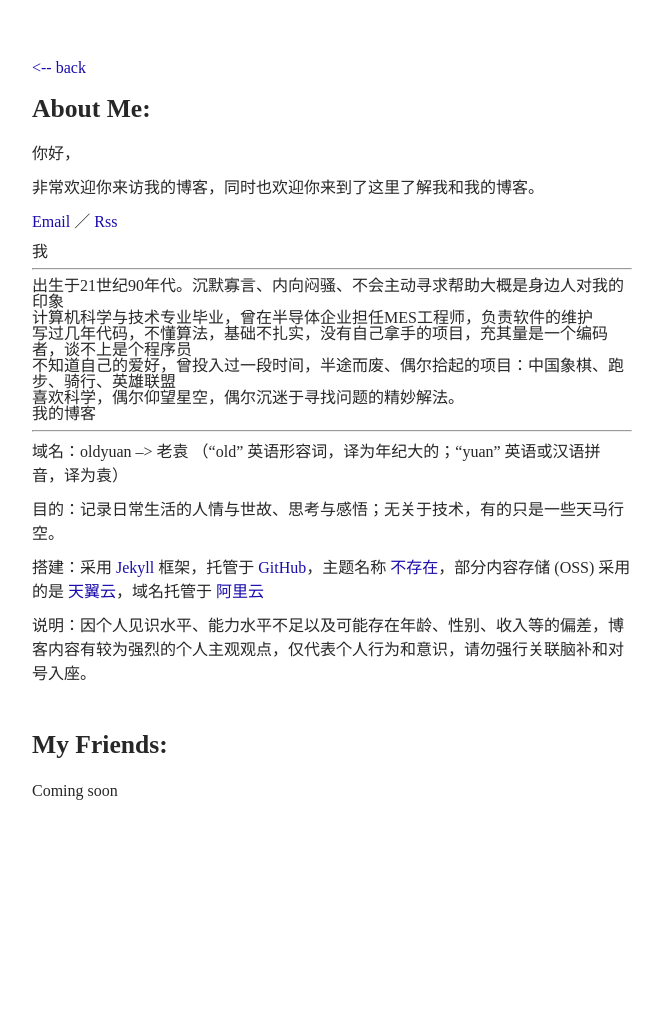
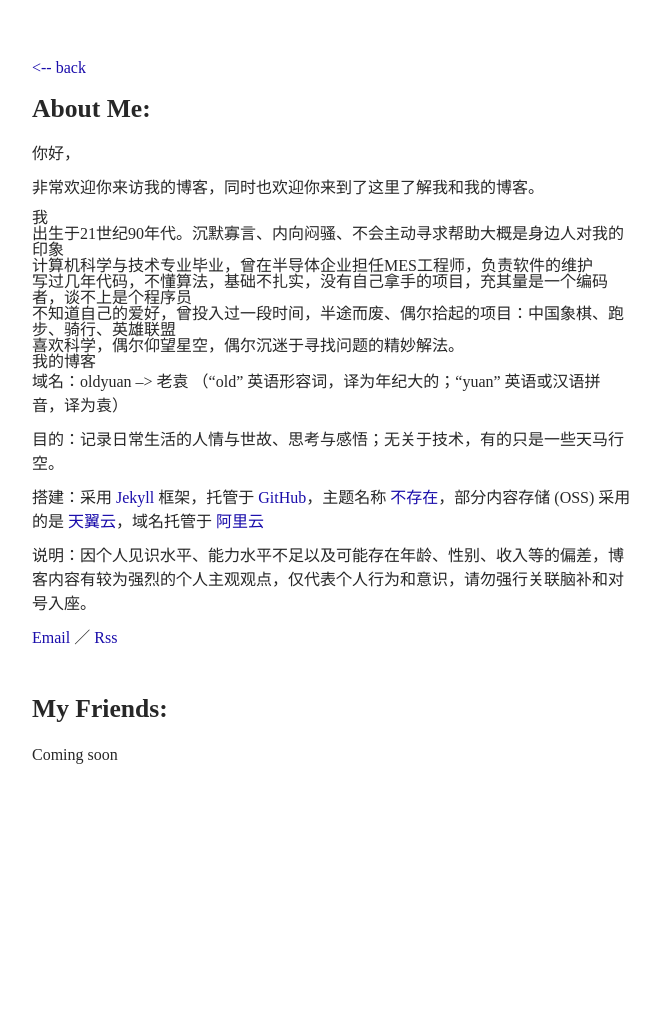
Before and after one commit to yrir/oldyuan.com, a Jekyll site: the page built from me/index.md, in a window 1280 px wide. Shown: the whole page, without its empty margins (308-968 px from the left). Built offline with Jekyll 4.4.1, drawn with Linux system fonts in a browser that asks for light colours; some web fonts are replaced; after the commit the page ends 987 px from its top, so only the background shows below that.

```diff
--- a/me/index.md
+++ b/me/index.md
@@ -6,50 +6,26 @@ layout: about
 
 非常欢迎你来访我的博客，同时也欢迎你来到了这里了解我和我的博客。
 
-[Email](mailto:yuianch@outlook.it) **／** [Rss](https://oldyuan.com/feed)
-
-
-
 ## 我
-
-----------------------------------------------------------------------------------------------------------------------
 
 | 出生于21世纪90年代。沉默寡言、内向闷骚、不会主动寻求帮助大概是身边人对我的印象
 
-
-
 | 计算机科学与技术专业毕业，曾在半导体企业担任MES工程师，负责软件的维护
-
-
 
 | 写过几年代码，不懂算法，基础不扎实，没有自己拿手的项目，充其量是一个编码者，谈不上是个程序员
 
-
-
 | 不知道自己的爱好，曾投入过一段时间，半途而废、偶尔拾起的项目：中国象棋、跑步、骑行、英雄联盟
-
-
 
 | 喜欢科学，偶尔仰望星空，偶尔沉迷于寻找问题的精妙解法。
 
-
-
 ## 我的博客
-
-
-
---------------------------------------------------------------------------------------------------------------------------------
 
 **域名**：oldyuan --> 老袁 （“**old**” 英语形容词，译为**年纪大的**；“**yuan**” 英语或汉语拼音，译为**袁**）
 
-
-
 **目的**：记录日常生活的人情与世故、思考与感悟；无关于技术，有的只是一些天马行空。
-
-
 
 **搭建**：采用 [Jekyll](https://www.jekyll.com.cn/) 框架，托管于 [GitHub](https://www.github.com/)，主题名称 [不存在](https://oldbyuan.com/404.html)，部分内容存储 (OSS) 采用的是 [天翼云](https://www.ctyun.cn/)，域名托管于 [阿里云](https://www.aliyun.com/)
 
+**说明**：因个人见识水平、能力水平不足以及可能存在年龄、性别、收入等的偏差，博客内容有较为强烈的**个人主观观点**，仅代表个人行为和意识，请勿强行关联脑补和对号入座。
 
-
-**说明**：因个人见识水平、能力水平不足以及可能存在年龄、性别、收入等的偏差，博客内容有较为强烈的**个人主观观点**，仅代表个人行为和意识，请勿强行关联脑补和对号入座。
+[Email](mailto:yuianch@outlook.it) **／** [Rss](https://oldyuan.com/feed)
```
